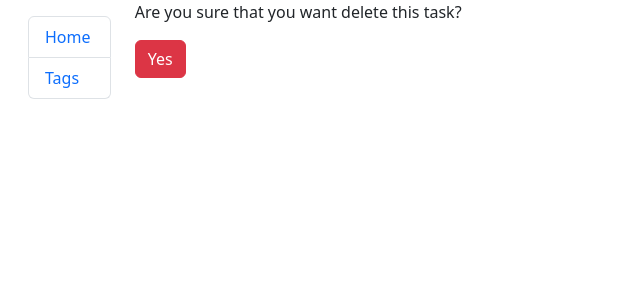
After one commit to Codoeh/TODO, a Django app: template templates/catalog/task_confirm_delete.html in a window 1280 px wide. The commit adds this page. Shown: the top 300 px of the page, without its empty margins (0-640 px from the left). Run offline with Django 5.2, Linux system fonts and the light colour scheme; the template is opened without the code that fills it, so the values that code supplies are empty.

Commit message:
add task delete view

```diff
--- a/catalog/urls.py
+++ b/catalog/urls.py
@@ -3,6 +3,7 @@ from .views import (
     TaskListView,
     TaskCreateView,
     TaskUpdateView,
+    TaskDeleteView,
     TagListView,
 )
 
@@ -12,6 +13,7 @@ urlpatterns = [
     path("tags/", TagListView.as_view(), name="tag-list"),
     path("tasks/create/", TaskCreateView.as_view(), name="task-create"),
     path("tasks/<int:pk>/update/", TaskUpdateView.as_view(), name="task-update"),
+    path("tasks/<int:pk>/delete/", TaskDeleteView.as_view(), name="task-delete"),
 ]
 
 app_name = "catalog"
--- /dev/null
+++ b/templates/catalog/task_confirm_delete.html
@@ -0,0 +1,9 @@
+{% extends "base.html" %}
+{% block content %}
+	<p>Are you sure that you want delete this task?</p>
+	  <form action="" method="post">
+    {% csrf_token %}
+
+    <input type="submit" value="Yes" class="btn btn-danger">
+  </form>
+{% endblock %}
--- a/templates/catalog/task_list.html
+++ b/templates/catalog/task_list.html
@@ -38,7 +38,7 @@
 										{% endfor %}
 									</p>
 									<a href="{% url "catalog:task-update" pk=task.id %}" class="nav-link text-primary d-inline">Update</a>
-									<a href="#" class="nav-link text-primary d-inline">Delete</a>
+									<a href="{% url "catalog:task-delete" pk=task.id %}" class="nav-link text-primary d-inline">Delete</a>
 								</div>
 
 							</div>
```
Also changed, not shown: catalog/views.py (+6 -1 lines).
